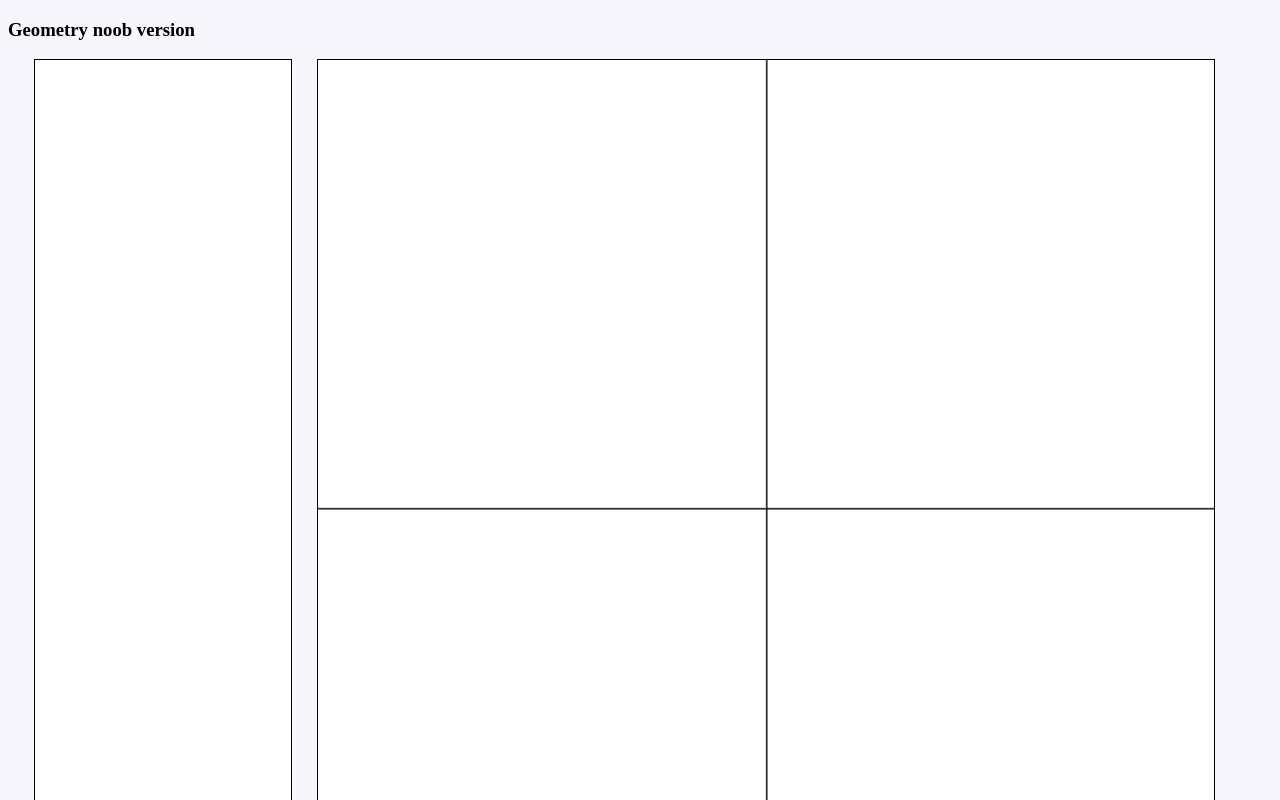
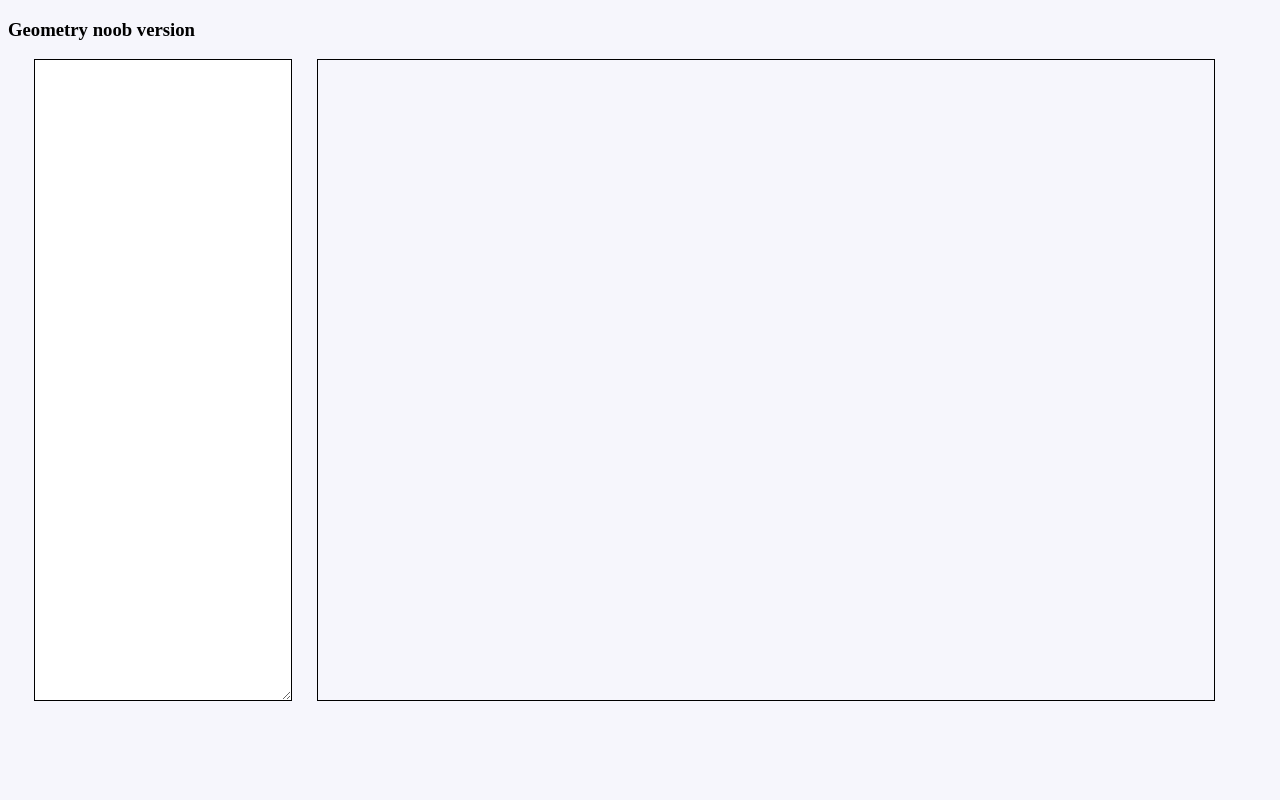
Before and after one commit to abraham-murillo/Geometry-drawing-tool, a React (Create React App) app: page / in a window 1280 px wide. Shown: the top 800 px of the page. Built offline with nearby package versions, Linux system fonts and the light colour scheme.

Commit message:
Infinite scroll and grid

```diff
--- a/src/Canvas.js
+++ b/src/Canvas.js
@@ -1,5 +1,5 @@
 import React, { Component } from "react";
-import { initXYAxis, drawPoint, drawLine, drawSegment, drawCircle, drawPolygon } from "./Geometry";
+import { drawGrid, drawPoint, drawLine, drawSegment, drawCircle, drawPolygon } from "./Geometry";
 import "./styles.css"
 
 class Canvas extends Component {
@@ -8,31 +8,44 @@ class Canvas extends Component {
     this.canvasRef = React.createRef()
 
     this.state = {
-      scale: 15
+      scale: 10,
+      dragging: false,
+      x: 0,
+      y: 0,
+      marginLeft: 0,
+      marginTop: 0,
     }
-
-    this.zoomInOut = this.zoomInOut.bind(this)
   }
 
   componentDidMount() {
     const canvas = this.canvasRef.current
     const ctx = canvas.getContext('2d')
 
-    // Paint the xy-axis
-    initXYAxis({ ctx, canvas })
+    // Paint the xy-axisf
+    ctx.fillStyle = 'white'
+    ctx.clearRect(-this.state.marginLeft, -this.state.marginTop, canvas.width, canvas.height);
+
+    ctx.fillStyle = drawGrid({deltaX: 10, deltaY: 10, color: '#606060', scale: this.state.scale})
+    ctx.fill()
+
+    ctx.fillStyle = drawGrid({deltaX: 100, deltaY: 100, color: 'black', scale: this.state.scale})
+    ctx.fill()
   }
 
   componentDidUpdate() {
     const canvas = this.canvasRef.current
     const ctx = canvas.getContext('2d')
 
-    // Reset all previous stuff
-    ctx.save()
-    ctx.beginPath()
-    ctx.clearRect(0, 0, canvas.width, canvas.height)
+    ctx.clearRect(-this.state.marginLeft, -this.state.marginTop, canvas.width, canvas.height);
 
-    // Paint the xy-axis
-    initXYAxis({ ctx, canvas })
+    ctx.fillStyle = 'white'
+    ctx.rect(-this.state.marginLeft, -this.state.marginTop, canvas.width, canvas.height);
+
+    ctx.fillStyle = drawGrid({deltaX: 10, deltaY: 10, color: '#606060', scale: this.state.scale})
+    ctx.fill()
+
+    ctx.fillStyle = drawGrid({deltaX: 100, deltaY: 100, color: 'black', scale: this.state.scale})
+    ctx.fill()
 
     // Draws all objects again
     const objects = this.props.objects
@@ -78,20 +91,73 @@ class Canvas extends Component {
     const deltaScale = 0.01
 
     this.setState((prevState) => {
-      let newScale = prevState.scale + event.deltaY * -deltaScale;
-      newScale = Math.min(Math.max(.125, newScale), 30);
+      let curState = prevState
 
-      return {
-        scale: newScale
+      curState.scale = prevState.scale + event.deltaY * -deltaScale;
+      curState.scale = Math.min(500, Math.max(1, curState.scale))
+      console.log(curState)
+
+      return curState
+    })
+  }
+
+  onMouseUp(event) {
+    event.preventDefault()
+
+    this.setState((prevState) => {
+      let curState = prevState
+
+      curState.dragging = false
+
+      return curState
+    })
+  }
+
+  onMouseMove(event) {
+    const canvas = this.canvasRef.current
+    const ctx = canvas.getContext('2d')
+
+    this.setState((prevState) => {
+      let curState = prevState
+
+      if (curState.dragging) {
+        let deltaX = event.clientX - prevState.x
+        let deltaY = event.clientY - prevState.y
+
+        curState.marginLeft += deltaX
+        curState.marginTop += deltaY
+        ctx.translate(deltaX, deltaY);
+
+        curState.x = event.clientX
+        curState.y = event.clientY
       }
+
+      return curState
+    })
+  }
+
+  onMouseDown(event) {
+    this.setState((prevState) => {
+      let curState = prevState
+
+      curState.dragging = true
+      curState.x = event.clientX
+      curState.y = event.clientY
+
+      return curState
     })
   }
 
   render() {
-    return <canvas width="600" height="600"
-                  className="image"
-                  ref={this.canvasRef}
-                  onWheel={this.zoomInOut} />;
+    return (
+        <canvas width="600" height="500"
+                className="image"
+                ref={this.canvasRef}
+                onWheel={this.zoomInOut.bind(this)}
+                onMouseDown={this.onMouseDown.bind(this)}
+                onMouseMove={this.onMouseMove.bind(this)}
+                onMouseUp={this.onMouseUp.bind(this)} />
+    )
   }
 }
 
--- a/src/Geometry.js
+++ b/src/Geometry.js
@@ -1,32 +1,39 @@
 import React from "react";
 
-const LineWidth = 0.3
-const Smallest = 2.5
-const Biggest = 3.5
+const LineWidth = 0.2
+const Smallest = 3
+const Biggest = 3
 
-export function initXYAxis(props) {
-  const { ctx, canvas } = props
+export function drawGrid(props) {
+  // This don't scale itself :c
+  const { deltaX, deltaY, color, scale } = props
 
-  ctx.fillStyle = '#FFFFFF'
-  ctx.fillRect(0, 0, canvas.width, canvas.height)
+  const canvas = document.createElement("canvas")
+  const ctx = canvas.getContext('2d')
 
-  // x-axis
-  ctx.fillStyle = '#000000'
-  ctx.fillRect(canvas.width / 2, 0, 1, canvas.height)
+  canvas.width = deltaX
+  canvas.height = deltaY
+  ctx.fillStyle = 'white'
 
-  // y-axis
-  ctx.fillStyle = '#000000'
-  ctx.fillRect(0, canvas.height / 2, canvas.width, 1)
+  ctx.strokeStyle = color
+  ctx.moveTo(0, 0);
+  ctx.lineTo(deltaX * scale, 0)
+  ctx.stroke()
+
+  ctx.moveTo(0, 0)
+  ctx.lineTo(0, deltaY * scale)
+  ctx.stroke()
+  return ctx.createPattern(canvas, 'repeat')
 }
 
 function getX(props) {
   const { x, canvas, scale } = props
-  return scale * parseFloat(x) + canvas.width / 2
+  return scale * parseFloat(x)
 }
 
 function getY(props) {
   const { y, canvas, scale } = props
-  return -scale * parseFloat(y) + canvas.height / 2
+  return -scale * parseFloat(y) + canvas.height + 100
 }
 
 export function drawPoint(props) {
@@ -66,7 +73,7 @@ export function drawLine(props) {
 
   ctx.strokeStyle = color;
   ctx.beginPath();
-  ctx.lineWidth = Math.max(Smallest, Math.min(Biggest, scale * LineWidth))
+  ctx.lineWidth = Math.max(Smallest, Math.min(Biggest, scale * LineWidth)) / 2
   ctx.moveTo(x1, y1);
   ctx.lineTo(x1 + dirx * canvas.width, y1 + diry * canvas.height);
   ctx.moveTo(x1, y1);
@@ -90,7 +97,7 @@ export function drawSegment(props) {
 
   ctx.strokeStyle = color;
   ctx.beginPath();
-  ctx.lineWidth = Math.max(Smallest, Math.min(Biggest, scale * LineWidth))
+  ctx.lineWidth = Math.max(Smallest, Math.min(Biggest, scale * LineWidth)) / 2
   ctx.moveTo(x1, y1);
   ctx.lineTo(x2, y2);
   ctx.stroke()
@@ -134,7 +141,7 @@ export function drawPolygon(props) {
   const color = obj.length % 2 == 0 && poly.length >= 1 ? obj[obj.length - 1] : 'black'
 
   ctx.strokeStyle = color;
-  ctx.lineWidth = Math.max(Smallest, Math.min(Biggest, scale * LineWidth))
+  ctx.lineWidth = Math.max(Smallest, Math.min(Biggest, scale * LineWidth)) / 2
   for (let i = 0; i < poly.length; i++) {
     ctx.fillStyle = color;
     ctx.beginPath()
--- a/src/styles.css
+++ b/src/styles.css
@@ -7,20 +7,22 @@ body {
 }
 
 .input {
-  display: inline-block;
+  position: static;
+  /* display: block; */
   padding: 0;
   width: 20vw;
-  height: 70vw;
+  height: 50vw;
   margin: 0vw 2vw;
   background-color: white;
   border:black 1px solid;
 }
 
 .image {
+  position: static;
   display: inline-block;
   padding: 0;
   width: 70vw;
-  height: 70vw;
+  height: 50vw;
   margin: 0vw;
   border:black 1px solid;
 }
```
Also changed, not shown: 1 other file (tests, documents, lock files or other folders).
